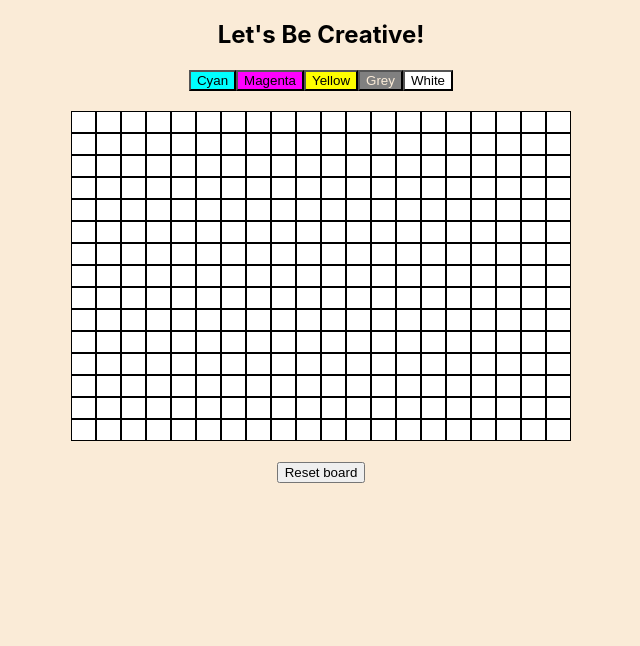
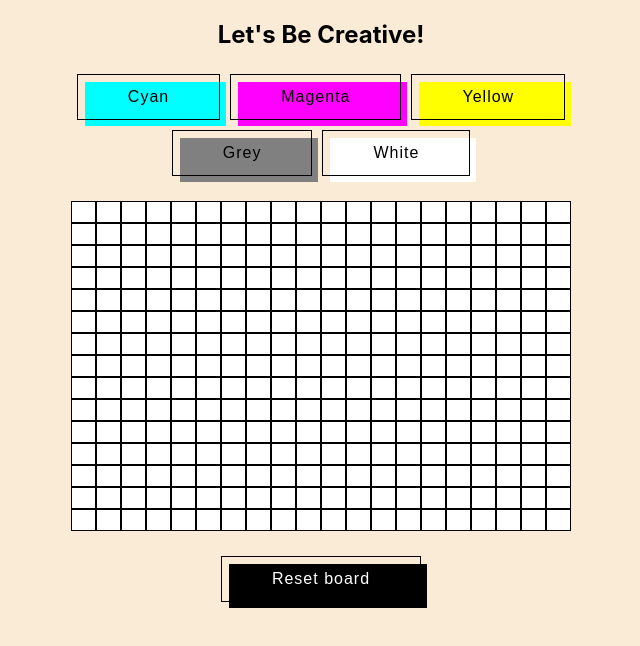
Before and after one commit to A-Zalesak/React-canvas-app, a React (Create React App) app: page / in a window 1280 px wide. Shown: the top 646 px of the page, without its empty margins (319-959 px from the left). Built offline with nearby package versions, Linux system fonts and the light colour scheme.

Commit message:
redesign buttons

```diff
--- a/src/App.css
+++ b/src/App.css
@@ -9,3 +9,11 @@
   max-height: 500px;
   margin: 20px auto;
 }
+
+#button--reset {
+  color: white;
+}
+
+#button--reset:after {
+  background-color: black;
+}
--- a/src/App.js
+++ b/src/App.js
@@ -3,6 +3,7 @@ import Square from './components/Square';
 import React from 'react';
 import darkenColor from './utils';
 import Navbar from './components/Navbar';
+import './components/Button.css'
 
 // New functionality to add:
 // When mouse leaves while down, continue painting when it re-enters
@@ -37,7 +38,7 @@ function App() {
 
   function activatePaintMode(on) {
     setPaintMode(on ? true : false)
-    console.log(`Set paintMode to ${on}`)
+    //console.log(`Set paintMode to ${on}`)
   }
 
   function changePaintColor(color) {
@@ -114,7 +115,7 @@ function App() {
       >
         {squareElements}
       </div>
-      <button className="button--reset" onClick={resetBoard}>Reset board</button>
+      <button className="button-52" id="button--reset" onClick={resetBoard}>Reset board</button>
     </div>
   );
 }
--- /dev/null
+++ b/src/components/Button.css
@@ -0,0 +1,39 @@
+/*Design courtesy of Joe Bocock, as found on https://getcssscan.com/css-buttons-examples*/
+
+.button-52 {
+  font-size: 16px;
+  font-weight: 200;
+  letter-spacing: 1px;
+  padding: 13px 20px 13px;
+  outline: 0;
+  border: 1px solid black;
+  cursor: pointer;
+  position: relative;
+  background-color: rgba(0, 0, 0, 0);
+  user-select: none;
+  -webkit-user-select: none;
+  touch-action: manipulation;
+  margin: 5px;
+}
+
+.button-52:after {
+  content: "";
+  width: 100%;
+  z-index: -1;
+  position: absolute;
+  height: 100%;
+  top: 7px;
+  left: 7px;
+  transition: 0.2s;
+}
+
+.button-52:hover:after {
+  top: 0px;
+  left: 0px;
+}
+
+@media (min-width: 768px) {
+  .button-52 {
+    padding: 13px 50px 13px;
+  }
+}
--- a/src/components/Navbar.css
+++ b/src/components/Navbar.css
@@ -1,20 +1,19 @@
-.button--cyan {
+#button--cyan:after {
     background-color: cyan;
 }
 
-.button--magenta {
+#button--magenta:after {
     background-color: magenta;
 }
 
-.button--yellow {
+#button--yellow:after {
     background-color: yellow;
 }
 
-.button--grey {
+#button--grey:after {
     background-color: grey;
-    color: antiquewhite;
 }
 
-.button--white {
+#button--white:after {
     background-color: white;
 }
--- a/src/components/Navbar.js
+++ b/src/components/Navbar.js
@@ -1,15 +1,51 @@
 import React from "react"
 import './Navbar.css'
+import './Button.css'
 
 export default function Navbar(props) {
+
+    const rgbColors = [
+        {id: 1, color: "cyan"},
+        {id: 2, color: "magenta"},
+        {id: 3, color: "yellow"}
+    ]
+
+    const greyWhiteColors = [
+        {id: 1, color: "grey"},
+        {id: 2, color: "white"}
+    ]
+
+    const rgbElements = rgbColors.map(color => (
+        <button
+        key={color.id}
+        className="button-52"
+        id={`button--${color.color}`}
+        onClick={() => props.changePaintColor(color.color)}
+        >
+            {color.color.charAt(0).toUpperCase() + color.color.slice(1)}
+        </button>
+    ))
+
+    const greyWhiteElements = greyWhiteColors.map(color => (
+        <button
+        key={color.id}
+        className="button-52"
+        id={`button--${color.color}`}
+        onClick={() => props.changePaintColor(color.color)}
+        >
+            {color.color.charAt(0).toUpperCase() + color.color.slice(1)}
+        </button>
+    ))
+
     return(
         <nav>
             <h1>Let's Be Creative!</h1>
-            <button className="button--cyan" onClick={() => props.changePaintColor("cyan")}>Cyan</button>
-            <button className="button--magenta" onClick={() => props.changePaintColor("magenta")}>Magenta</button>
-            <button className="button--yellow" onClick={() => props.changePaintColor("yellow")}>Yellow</button>
-            <button className="button--grey" onClick={() => props.changePaintColor("grey")}>Grey</button>
-            <button className="button--white" onClick={() => props.changePaintColor("white")}>White</button>
+            <div>
+                {rgbElements}
+            </div>
+            <div>
+                {greyWhiteElements}
+            </div>
         </nav>
     )
 }
--- a/src/index.css
+++ b/src/index.css
@@ -12,3 +12,9 @@ code {
   font-family: source-code-pro, Menlo, Monaco, Consolas, 'Courier New',
     monospace;
 }
+
+/* button {
+  text-align: center;
+  margin: 5px;
+  border-radius: 10%;
+} */
```
